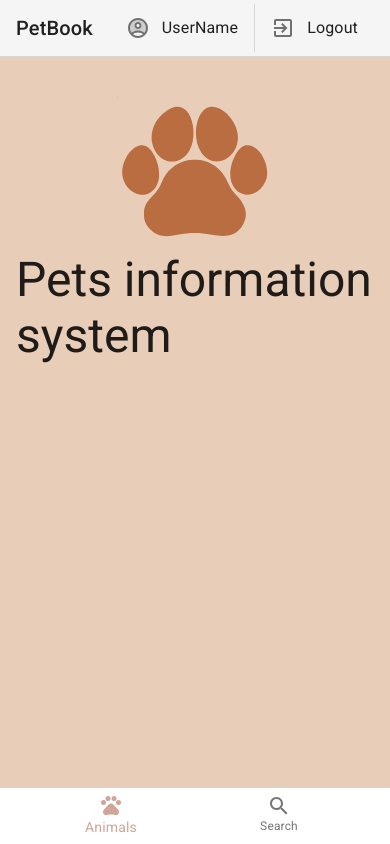
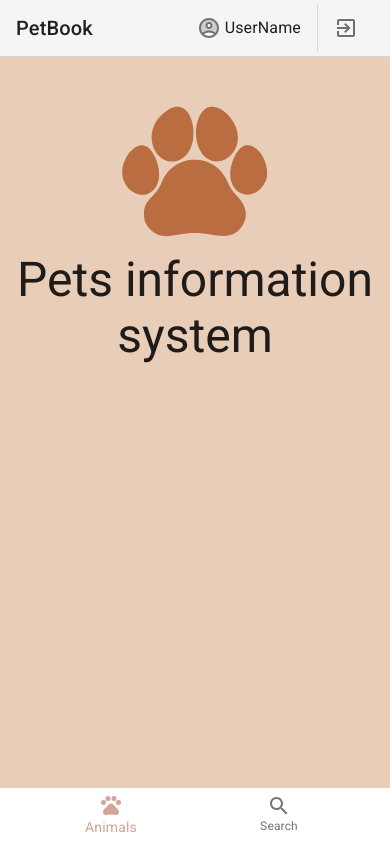
Before and after one commit to pets-oss/pets-front, a React (Create React App) app: page / in a window 390 px wide. Built offline with nearby package versions, Linux system fonts and the light colour scheme.

Commit message:
App material UI / responsive improvements (#29)
* cleanup css as moving to makeStyles approach

* add style responsive adjustments

Co-authored-by: Saulius Vikerta <svikerta@kayak.com>

```diff
--- a/src/App.css
+++ b/src/App.css
@@ -1,3 +1,7 @@
+/* To be used for all specific cases App-wide.
+ * Styles should be incorporated in Components via makeStyles, material ui theme overrides
+ **/
+
 div[data-testid=location-display] {
   display: none;
 }
--- a/src/components/AppLogoHeader.css
+++ /dev/null
@@ -1,11 +0,0 @@
-.App-logo-header {
-  display: flex;
-  flex-direction: column;
-  align-items: center;
-  justify-content: center;
-}
-
-.App-logo {
-  height: 40vmin;
-  pointer-events: none;
-}
--- a/src/components/AppLogoHeader.tsx
+++ b/src/components/AppLogoHeader.tsx
@@ -1,14 +1,28 @@
-import "./AppLogoHeader.css";
-
 import React from "react";
 import { Typography } from "@material-ui/core";
+import { makeStyles } from "@material-ui/core/styles";
 import logo from "../logo.svg";
 
+const useStyles = makeStyles({
+  root: {
+    display: 'flex',
+    flexDirection: 'column',
+    alignItems: 'center',
+    justifyContent: 'center',
+  },
+  logo: {
+    height: '40vmin',
+    pointerEvents: 'none',
+  }
+});
+
 function AppLogoHeader() {
+  const classes = useStyles();
+
   return (
-    <div className="App-logo-header">
-      <img src={logo} className="App-logo" alt="logo" />
-      <Typography variant="h3" component="h1">
+    <div className={classes.root}>
+      <img src={logo} className={classes.logo} alt="logo" />
+      <Typography variant="h3" component="h1" align="center">
         Pets information system
       </Typography>
     </div>
--- a/src/components/SiteTopNavigation.tsx
+++ b/src/components/SiteTopNavigation.tsx
@@ -45,18 +45,21 @@ const useStyles = makeStyles((theme) => ({
       display: 'none',
     }
   },
-  link: {
-    margin: theme.spacing(1, 1.5),
-  },
+  hasIconAndText: {
+    '& .MuiListItemIcon-root': {
+      marginRight: 4,
+    }
+  }
 }));
 interface ListItemLinkProps {
   icon?: React.ReactElement;
   primary?: string;
   to: string;
+  className?: string;
 }
 
 function ListItemLink(props: ListItemLinkProps) {
-  const { icon, primary, to } = props;
+  const { icon, primary, to, className } = props;
   const classes = useStyles();
 
   const renderLink = React.useMemo(
@@ -69,7 +72,7 @@ function ListItemLink(props: ListItemLinkProps) {
 
   return (
     <li>
-      <ListItem button component={renderLink}>
+      <ListItem className={className} button component={renderLink}>
         {icon ? <ListItemIcon>{icon}</ListItemIcon> : null}
         {primary ? <ListItemText primary={primary} /> : null}
       </ListItem>
@@ -100,12 +103,12 @@ export default function SiteTopNavigation() {
             ) : null}
             {isUserLoggedIn ? (
               <>
-                <ListItemLink to="/user-profile" primary="UserName" icon={<AccountCircleTwoToneIcon />} />
+                <ListItemLink to="/user-profile" primary="UserName" className={classes.hasIconAndText} icon={<AccountCircleTwoToneIcon />} />
                 <Divider orientation="vertical" flexItem />
-                <ListItemLink to="/logout" primary="Logout" icon={<ExitToAppTwoToneIcon />} />
+                <ListItemLink to="/logout" icon={<ExitToAppTwoToneIcon />} />
               </>
             ) : (
-              <ListItemLink to="/login" primary="Login" icon={<AccountCircleTwoToneIcon />} />
+              <ListItemLink to="/login" primary="Login" className={classes.hasIconAndText} icon={<AccountCircleTwoToneIcon />} />
             )}
           </List>
         </Toolbar>
--- a/src/theme.ts
+++ b/src/theme.ts
@@ -16,7 +16,9 @@ const theme = createMuiTheme({
   overrides: {
     MuiListItemIcon: {
       root: {
-        minWidth: 36,
+        minWidth: 'auto',
+        marginTop: 4,
+        marginBottom: 4,
       }
     }
   }
```
